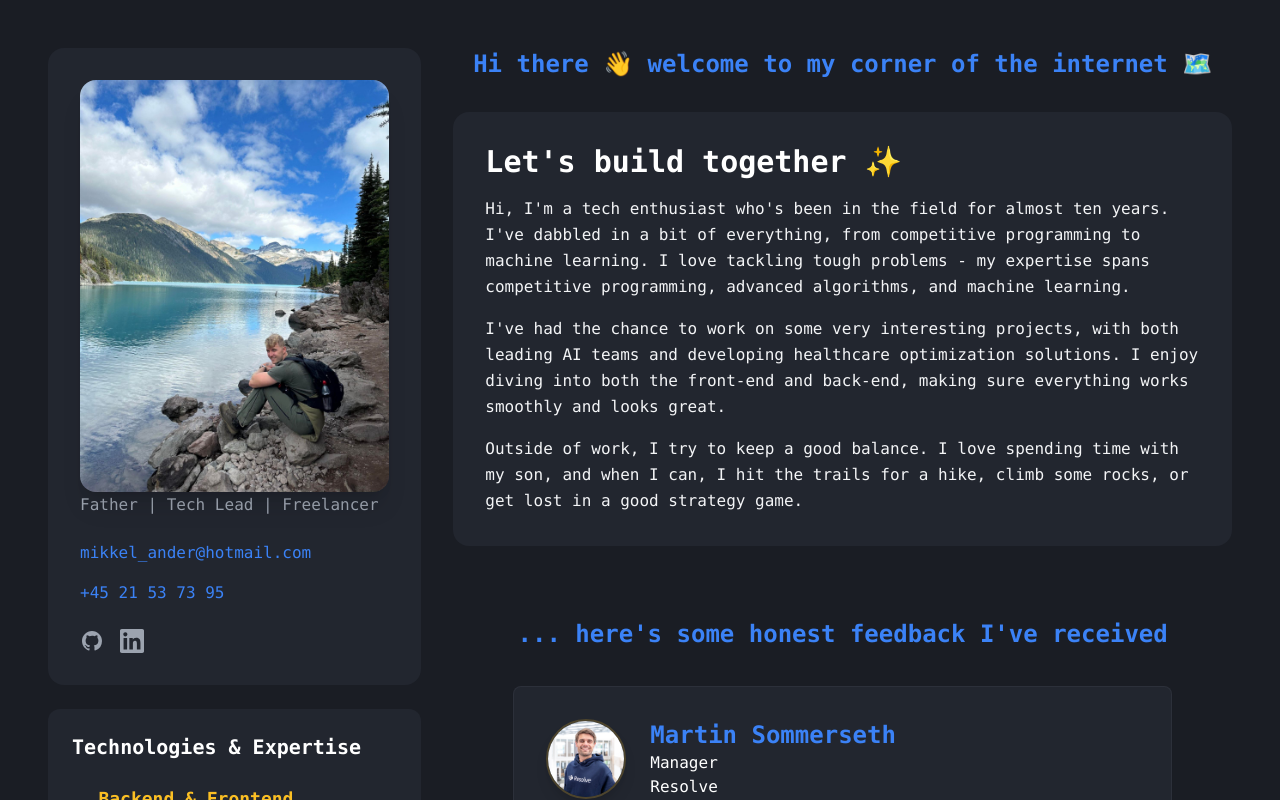
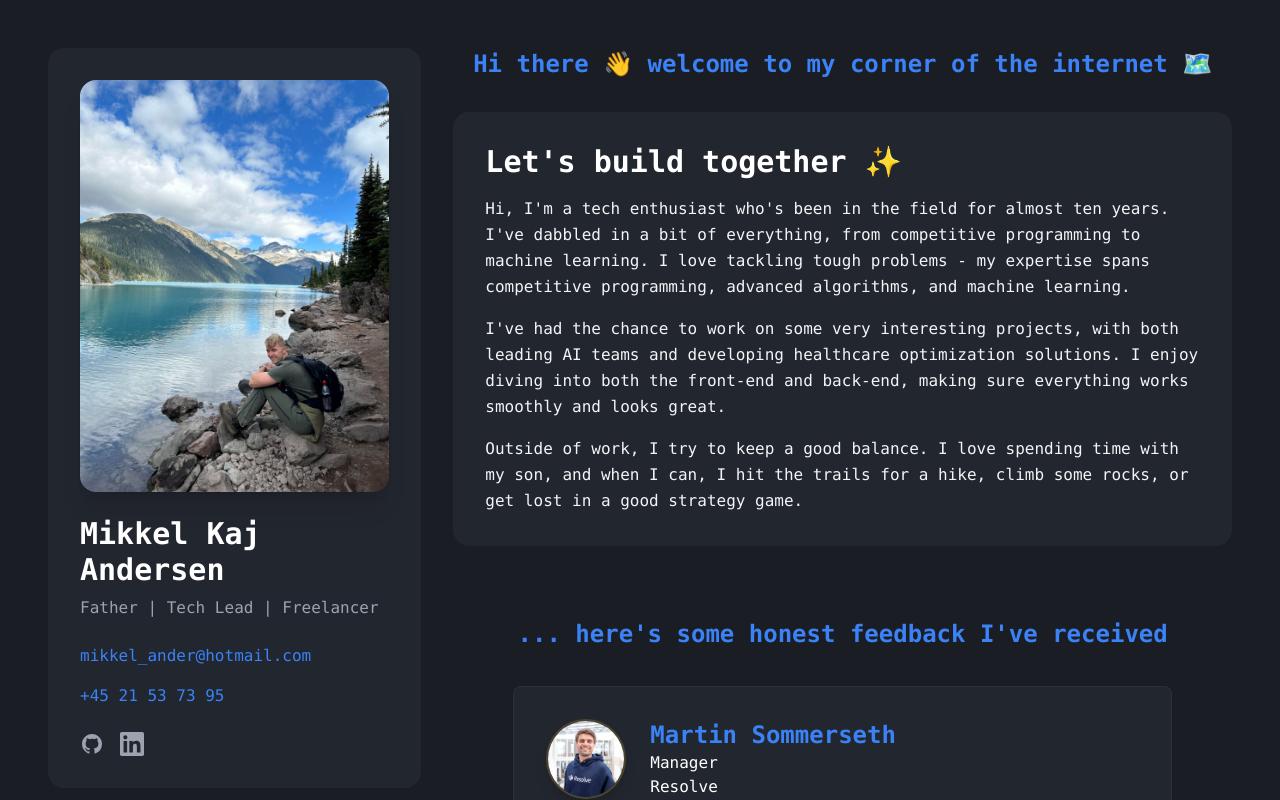
Before and after one commit to joakiti/career-craft-portal, a React (Vite) app: page / in a window 1280 px wide. Shown: the top 800 px of the page. Built offline with nearby package versions, Linux system fonts and the light colour scheme.

Commit message:
Reverted to edit d3c1f94f-86a6-42ef-af50-1a81d6775e9e: "Add profile pic changes"

```diff
--- a/src/components/ProfileCard.tsx
+++ b/src/components/ProfileCard.tsx
@@ -1,62 +1,24 @@
-import { useState, useEffect } from 'react';
+import { useState } from 'react';
 import ImageWithFallback from "./ui/image-with-fallback";
 import SocialLinks from "./SocialLinks";
 
 const ProfileCard = () => {
     const [isAlternatePhoto, setIsAlternatePhoto] = useState(false);
-    const [tiles, setTiles] = useState<boolean[]>(Array(16).fill(false));
-
-    const handleImageClick = () => {
-        // Reset tiles
-        setTiles(Array(16).fill(false));
-
-        // Trigger tile animations in sequence
-        for (let i = 0; i < 16; i++) {
-            setTimeout(() => {
-                setTiles(prev => {
-                    const newTiles = [...prev];
-                    newTiles[i] = true;
-                    return newTiles;
-                });
-            }, i * 50); // 50ms delay between each tile
-        }
-
-        // Switch the photo after the tile animation
-        setTimeout(() => {
-            setIsAlternatePhoto(!isAlternatePhoto);
-            setTiles(Array(16).fill(false));
-        }, 16 * 50 + 100);
-    };
 
     return (
         <div className="bg-card-lighter rounded-2xl p-8">
-            <div className="relative" onClick={handleImageClick}>
-                <div className="relative w-full aspect-square">
-                    <div className="absolute inset-0">
+            <div className="relative" onClick={() => setIsAlternatePhoto(!isAlternatePhoto)}>
                 <ImageWithFallback
                     src={isAlternatePhoto ? "/img/profile_pic.jpg" : "/img/profile_pic.png"}
                     alt="Profile picture"
-                            className="rounded-2xl shadow-xl w-full h-full object-cover"
+                    className={`rounded-2xl shadow-xl w-full h-auto object-cover mb-6 cursor-pointer transition-opacity duration-300 ${
+                        isAlternatePhoto ? 'animate-scale-in' : ''
+                    }`}
                     fallbackSrc="https://images.unsplash.com/photo-1518770660439-4636190af475"
                     fallbackClassName="w-full h-[300px] rounded-2xl"
                 />
             </div>
-                    <div className="absolute inset-0 grid grid-cols-4 grid-rows-4">
-                        {tiles.map((isFlipped, index) => (
-                            <div
-                                key={index}
-                                className={`transition-all duration-300 ${
-                                    isFlipped ? 'bg-card' : 'bg-transparent'
-                                }`}
-                                style={{
-                                    transitionDelay: `${index * 50}ms`,
-                                }}
-                            />
-                        ))}
-                    </div>
-                </div>
-            </div>
-            <h1 className="text-3xl font-bold mb-2 mt-6 text-white">Mikkel Kaj Andersen</h1>
+            <h1 className="text-3xl font-bold mb-2 text-white">Mikkel Kaj Andersen</h1>
             <p className="text-gray-400 mb-6">Father | Tech Lead | Freelancer</p>
             <div className="flex flex-wrap gap-4 mb-6">
                 <a href="mailto:mikkel_ander@hotmail.com"
```
Also changed, not shown: tailwind.config.ts (indentation only). Lines whose indentation alone changed are shown as unchanged.
